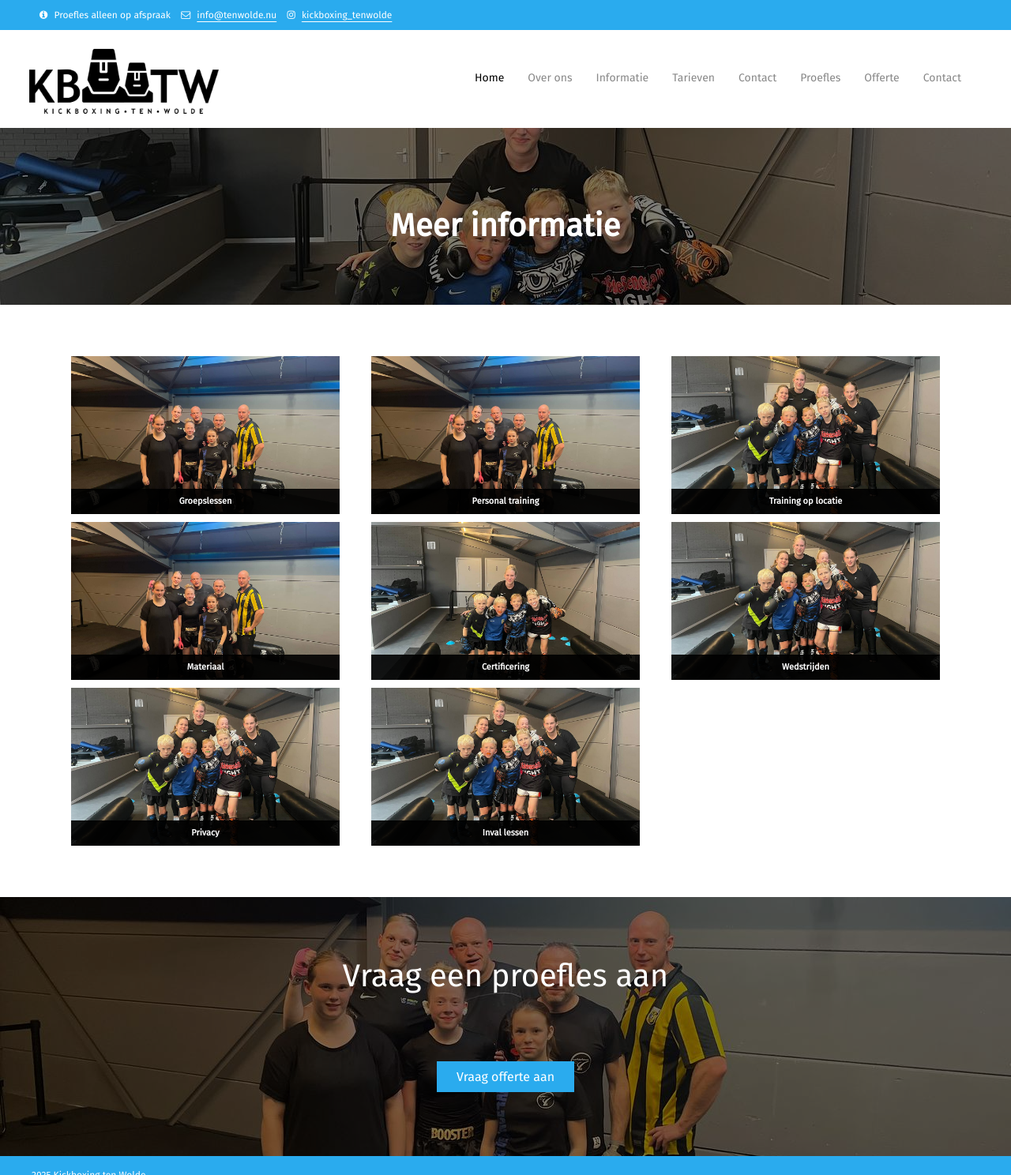
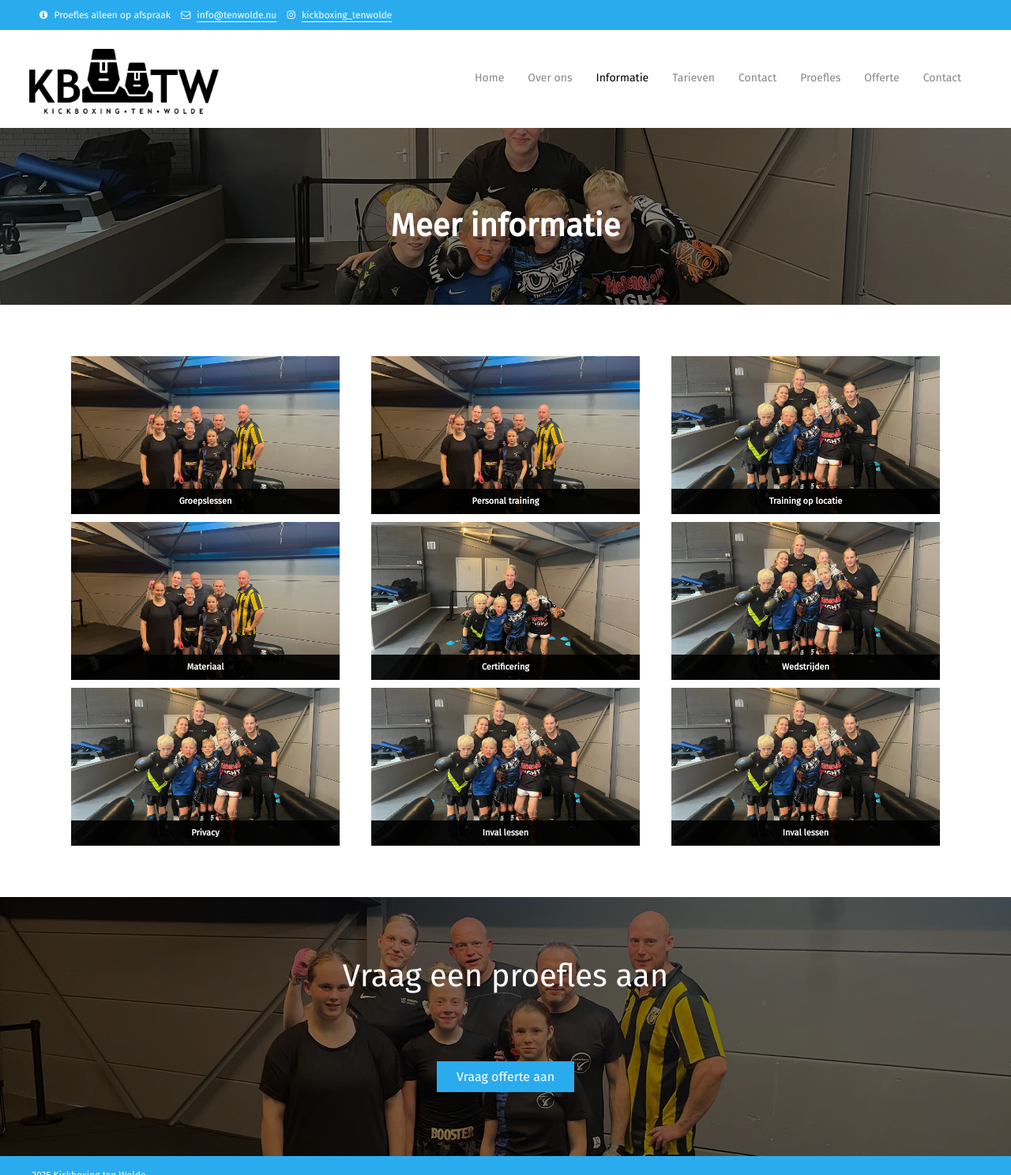
Before and after one commit to tenwolde/kbtw, a plain HTML site: page informatie.html in a window 1280 px wide. Shown: the top 1488 px of the page at 79% size. Drawn offline with nearby package versions, Linux system fonts and the light colour scheme.

Commit message:
Aanpassingen

```diff
--- a/informatie.html
+++ b/informatie.html
@@ -45,9 +45,9 @@
 						</div>
 						<div class="collapse navbar-collapse navs" id="navbarNav">
 							<ul class="navbar-nav nav-justified">
-								<li><a href="index.html" class="act">Home</a></li>
+								<li><a href="index.html">Home</a></li>
 								<li><a href="over-ons.html">Over ons</a></li>
-								<li><a href="informatie.html">Informatie</a></li>
+								<li><a href="informatie.html"  class="act">Informatie</a></li>
 								<li><a href="tarieven.html">Tarieven</a></li>
 								<li><a href="contact.html">Contact</a></li>
 								<li><a href="proefles.html">Proefles</a></li>
@@ -147,6 +147,15 @@
 					</div>
 					</a>
 				</div>
+				<div class="col-12 col-md-6  col-xl-4">
+					<a href="content.html" class="item-link"  style="background-image: url('images/tmp/img3.jpg');">
+					<div class="blk">
+					<div class="item-content">
+						<span class="item-text">Inval lessen</span>
+					</div>
+					</div>
+					</a>
+				</div>
 			</div>
 		</div>
 	</div>
```
Also changed, not shown: proefles.html (+1 -1 lines).
